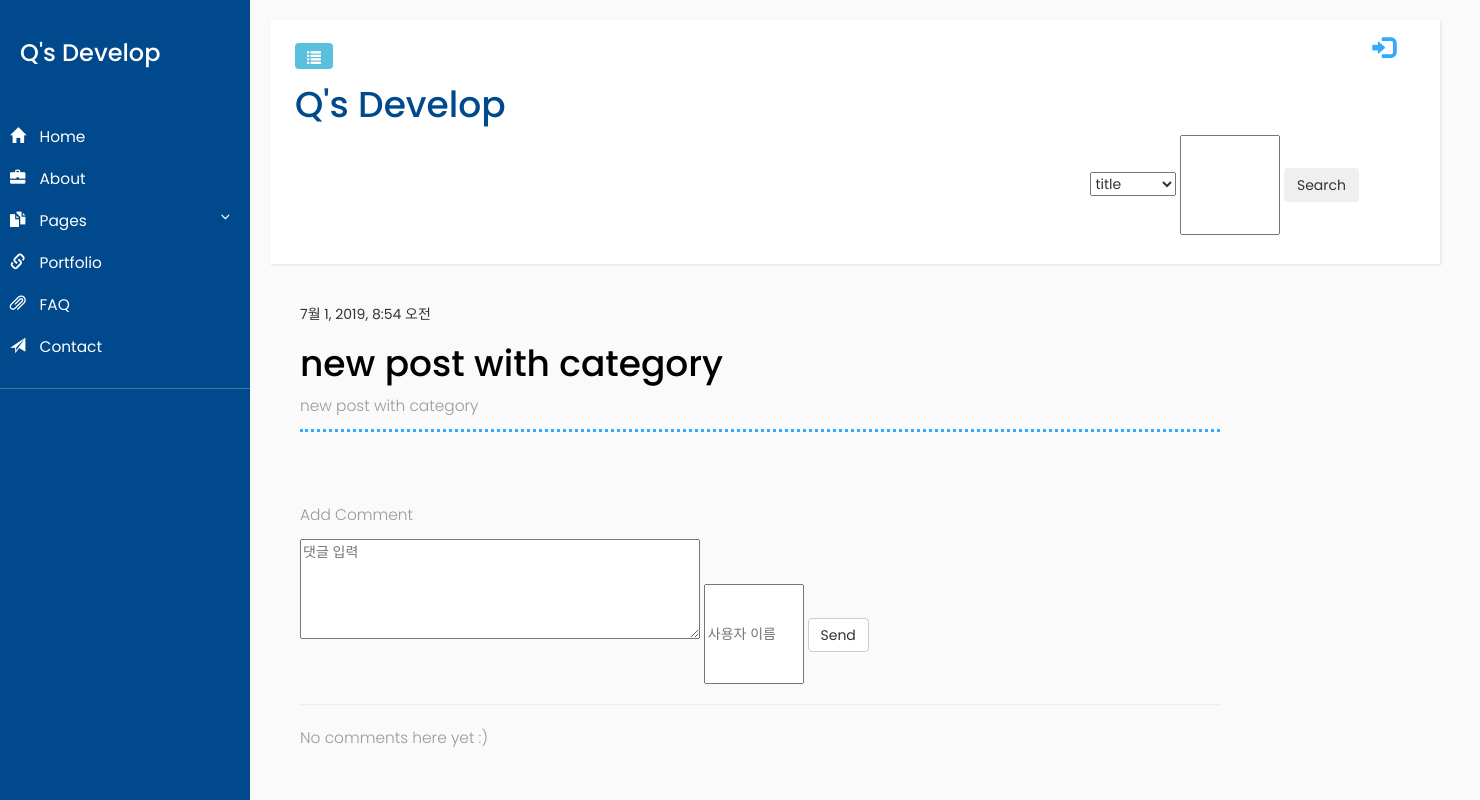
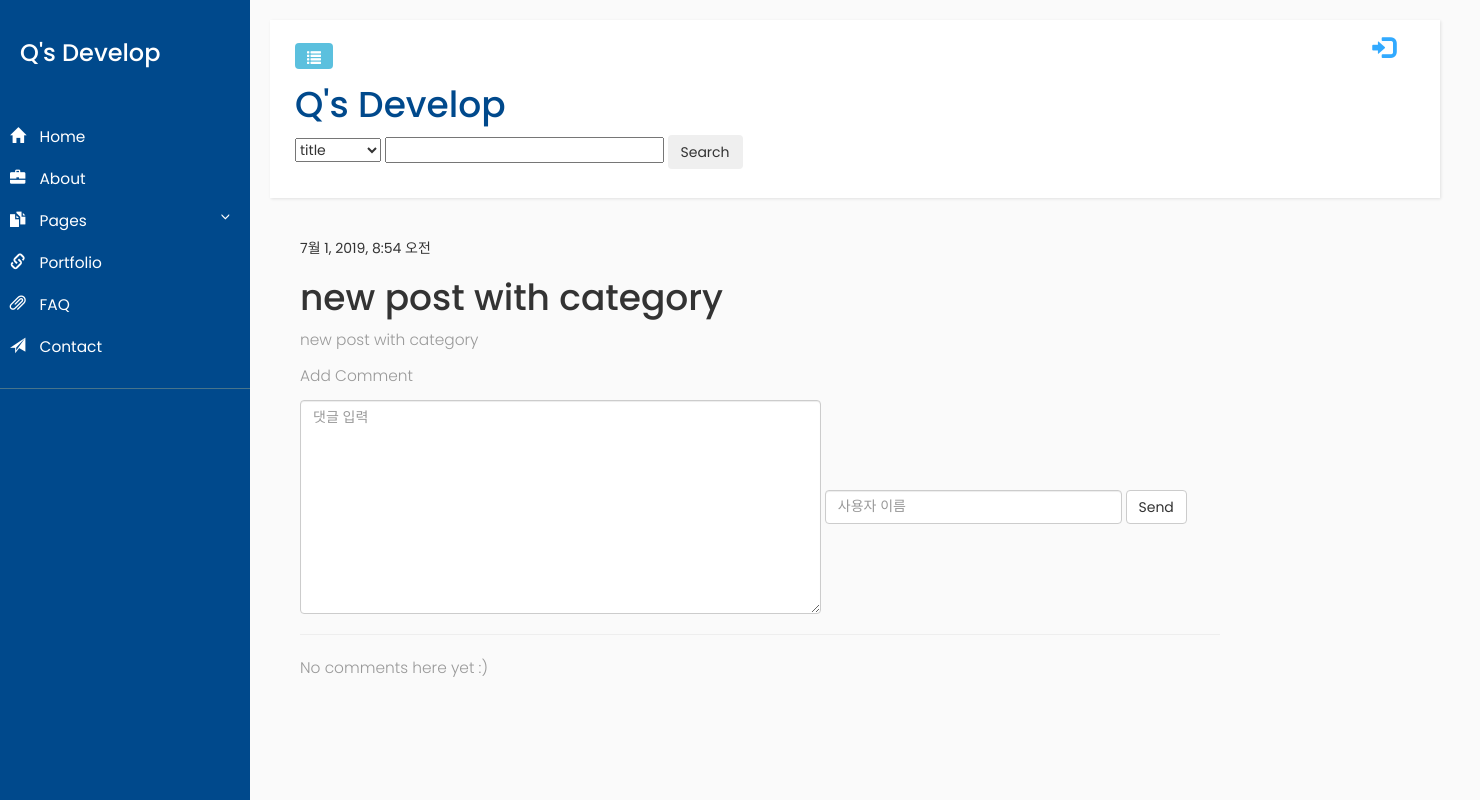
Before and after one commit to HyunQQ/django-blog, a Django app: page /post/2/ in a window 1480 px wide. Run offline with Django 3.2, Linux system fonts and the light colour scheme; data comes from the database, SQL or seed files in the repository; some libraries are stand-ins or nearby versions.

Commit message:
comment form class 추가

```diff
--- a/blog/forms.py
+++ b/blog/forms.py
@@ -20,6 +20,18 @@ class CommentForm(forms.ModelForm):
         model = Comment
         fields = ['text','author']
 
+        # 파일 업로드 필드에 제한 및 클래스, 라벨 추가
+    def __init__(self, *args, **kwargs):
+        super().__init__(*args, **kwargs)
+        self.fields['text'].widget.attrs.update({
+            'class':'form-control',
+            })
+        self.fields['author'].widget.attrs.update({
+        'class':'form-control',
+        })
+
+
+
 # class SearchForm(forms.ModelForm):
 #     class Meta:
 #         model = Search
--- a/blog/static/blog/css/blog_detail.css
+++ b/blog/static/blog/css/blog_detail.css
@@ -5,12 +5,19 @@
     display: none;
 }
 
-textarea{
+.form-group div{
+    display: inline-block;
+    /* height: 100px; */
+}
+
+/* textarea{
     width : 400px;
     height : 100px;
 }
 
-input{
+.edit_comment input{
     width: 100px;
     height : 100px;
+
 }
+ */
--- a/blog/static/blog/css/blog_header.css
+++ b/blog/static/blog/css/blog_header.css
@@ -19,48 +19,3 @@
     font-family: inherit;
     font-size: 20px;
 }
-
-.post{
-
-    position: relative;
-    margin-bottom: 70px;
-    border-color: #32AAFF;
-    border-bottom-style: dotted;
-
-}
-.post:hover{
-    background-color: #d3d3d3;
-}
-
-.post #date{
-
-    color: #828282;
-}
-.post h1{
-    color: #000000;
-}
-.post #contents{
-    text-align: center;
-
-}
-
-.post #category{
-    color: #828282;
-}
-
-.comment{
-    margin: 20px 0px 20px 20px;
-}
-
-.search-box{
-    height:50px;
-
-}
-.search-box-form{
-    float: right;
-    padding-right: 5%;
-}
-
-.add-comment{
-    height: 100px;
-}
--- a/blog/templates/blog/post_detail.html
+++ b/blog/templates/blog/post_detail.html
@@ -25,10 +25,17 @@
 
     <div class="edit_comment">
         <p>Add Comment</p>
-        <form method="POST" class ="post-form">
-            {% csrf_token %}
-            {{ form }}
-            <button type="submit" class="save btn btn-default">Send</button>
+        <form method="POST" class ="post-form form-inline">
+            <div class="form-group">
+                {% csrf_token %}
+                <div>
+                    {{ form.text }}
+                </div>
+                <div>
+                    {{ form.author }}
+                </div>
+                <button type="submit" class="save btn btn-default">Send</button>
+            </div>
         </form>
     </div>
     <hr>
--- a/blog/templates/blog/post_list.html
+++ b/blog/templates/blog/post_list.html
@@ -1,9 +1,13 @@
 {% extends "blog/base.html" %}
+{% load static %}
 
 {% block content%}
+<link rel="stylesheet" href="{% static 'blog/css/blog_list.css'%}">
+
+
     {% for post in posts %}
     <a class="post_link" href="{% url 'blog:post_detail' pk=post.pk %}">
-        <div class ="post">
+        <div class ="post card-body px-lg-5 pt-0">
             <h1>{{ post.title }}</h1>
             <p id='date'>{{post.published_date}}</p>
             <p id='contents'>{{post.text|linebreaks}}</p>
```
Also changed, not shown: blog/static/blog/css/blog_list.css (added, +45 -0 lines).
